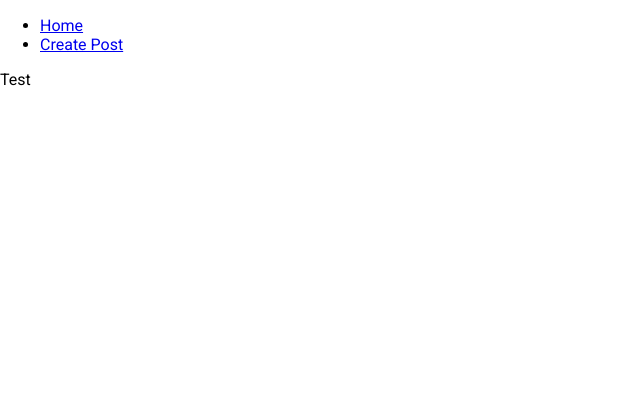
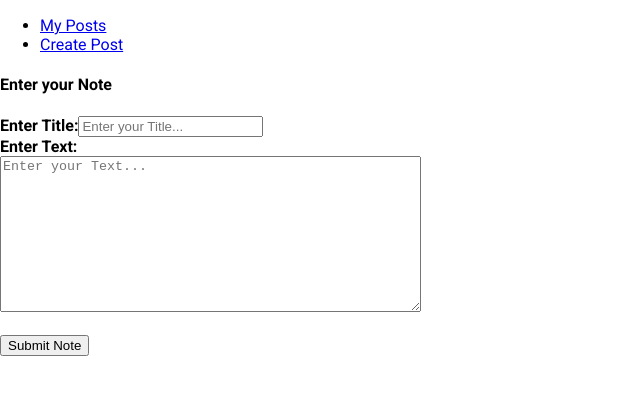
Before and after one commit to devarajakarthik1983/noteApp-FrontEnd, a React app: page /create-post in a window 1280 px wide. Shown: the top 394 px of the page, without its empty margins (0-640 px from the left). Built offline with nearby package versions, Linux system fonts and the light colour scheme.

Commit message:
Added create route for notes

```diff
--- /dev/null
+++ b/src/containers/CreatePost/CreatePost.css
@@ -0,0 +1,17 @@
+.CreatePost {
+    margin: 20px auto;
+    width: 40%;
+    text-align: center;
+    box-shadow: 0 2px 3px #ccc;
+    border: 1px solid #eee;
+    padding: 10px;
+    box-sizing: border-box;
+}
+
+.CreatePost input {
+    width: 30%;
+    padding: 10px;
+    box-sizing: border-box;
+    margin: 20px;
+
+}
--- a/src/containers/CreatePost/CreatePost.js
+++ b/src/containers/CreatePost/CreatePost.js
@@ -1,15 +1,60 @@
-import React , {Component} from 'react';
+import React, { Component } from 'react';
+import classes from './CreatePost.css';
+import axios from 'axios';
+
+
+//import axios from 'axios';
 
 class CreatePost extends Component {
-    render() {
-        return(
-            <div>
-                <p>Test</p>
-            </div>
-        )
+
+    state ={
+        title:'',
+        text:'',
+        completed:false,
+        error:false
     }
 
+    postDataHandler =(event)=>{
+        event.preventDefault();
+        const data = {
+            title: this.state.title,
+            text: this.state.text,
+
+        };
+        axios.post('http://localhost:3001/notes', data)
+            .then(response => {
+                console.log(response);
+                this.setState({completed:true});
+                this.setState({title:'' , text:''});
+                this.props.history.push('/');
+            })
+            .catch(e=>{
+                this.setState({error:true});
+            })
+
+    }
+
+
+    render () {
+        return (
+            <div className={classes.CreatePost}>
+                <h4>Enter your Note</h4>
+                <form>
+                        <label><b>Enter Title:</b><input type="text" placeholder="Enter your Title..." onChange={(event)=>this.setState({title: event.target.value})} value={this.state.title}/></label>
+                        <br />
+                        <label><b>Enter Text:</b> <br/><textarea type="text" placeholder="Enter your Text..."  rows="10" cols="50" onChange={(event)=>this.setState({text: event.target.value})} value={this.state.text}/></label>
+                        <br />
+                        <br />
+                        <button onClick={(event)=>this.postDataHandler(event)}>Submit Note</button>
+                        {this.state.completed ? <p>Note added Successfully</p> : null}
+                        {this.state.error ? <p>Sorry unbale to add notes</p> : null}
+            </form>
+
+            </div>
+        );
+    }
 }
 
 
+
 export default CreatePost;
--- a/src/containers/LoggedInLayout/LoggedInLayout.css
+++ b/src/containers/LoggedInLayout/LoggedInLayout.css
@@ -9,6 +9,7 @@
 .LoggedInLayout li {
     display: inline-block;
     margin: 20px;
+    float:none;
 }
 
 .LoggedInLayout a {
--- a/src/containers/LoggedInLayout/LoggedInLayout.js
+++ b/src/containers/LoggedInLayout/LoggedInLayout.js
@@ -3,25 +3,29 @@ import { Route, NavLink } from 'react-router-dom';
 
 import Posts from '../Posts/Posts';
 import CreatePost from '../CreatePost/CreatePost';
+import classes from './LoggedInLayout.css';
 
 class LoggedInLayout extends Component {
 
     render (){
        //return (this.props.children);
        return (
-        <div className="LoggedInLayout">
+        <div className={classes.LoggedInLayout}>
             <header>
                 <nav>
                     <ul>
-                        <li><NavLink to="/" activeClassName='is-active' >Home</NavLink></li>
+                        <li><NavLink to="/" activeClassName='is-active' >My Posts</NavLink></li>
                         <li><NavLink to="/create-post">Create Post</NavLink></li>
                     </ul>
                 </nav>
             </header>
             {/* <Route path="/" exact render={() => <h1>Home</h1>} />
             <Route path="/" render={() => <h1>Home 2</h1>} /> */}
+
             <Route path="/" exact component={Posts} />
             <Route path="/create-post" exact component={CreatePost} />
+
+
 
         </div>
     );
--- a/src/containers/Posts/Posts.js
+++ b/src/containers/Posts/Posts.js
@@ -10,6 +10,7 @@ class Posts extends Component {
     }
 
     fetchNotes = () =>{
+
         axios.get( 'http://localhost:3001/notes' )
             .then( response => {
                 console.log(response.data);
@@ -37,7 +38,7 @@ class Posts extends Component {
         }else if (!this.state.error) {
             posts = this.state.posts.map(post => {
                 //console.log(post._id);
-                return <Post key={post.id}
+                return <Post key={post._id}
                     title={post.title}
                     text={post.text}
                     id={post._id}
```
